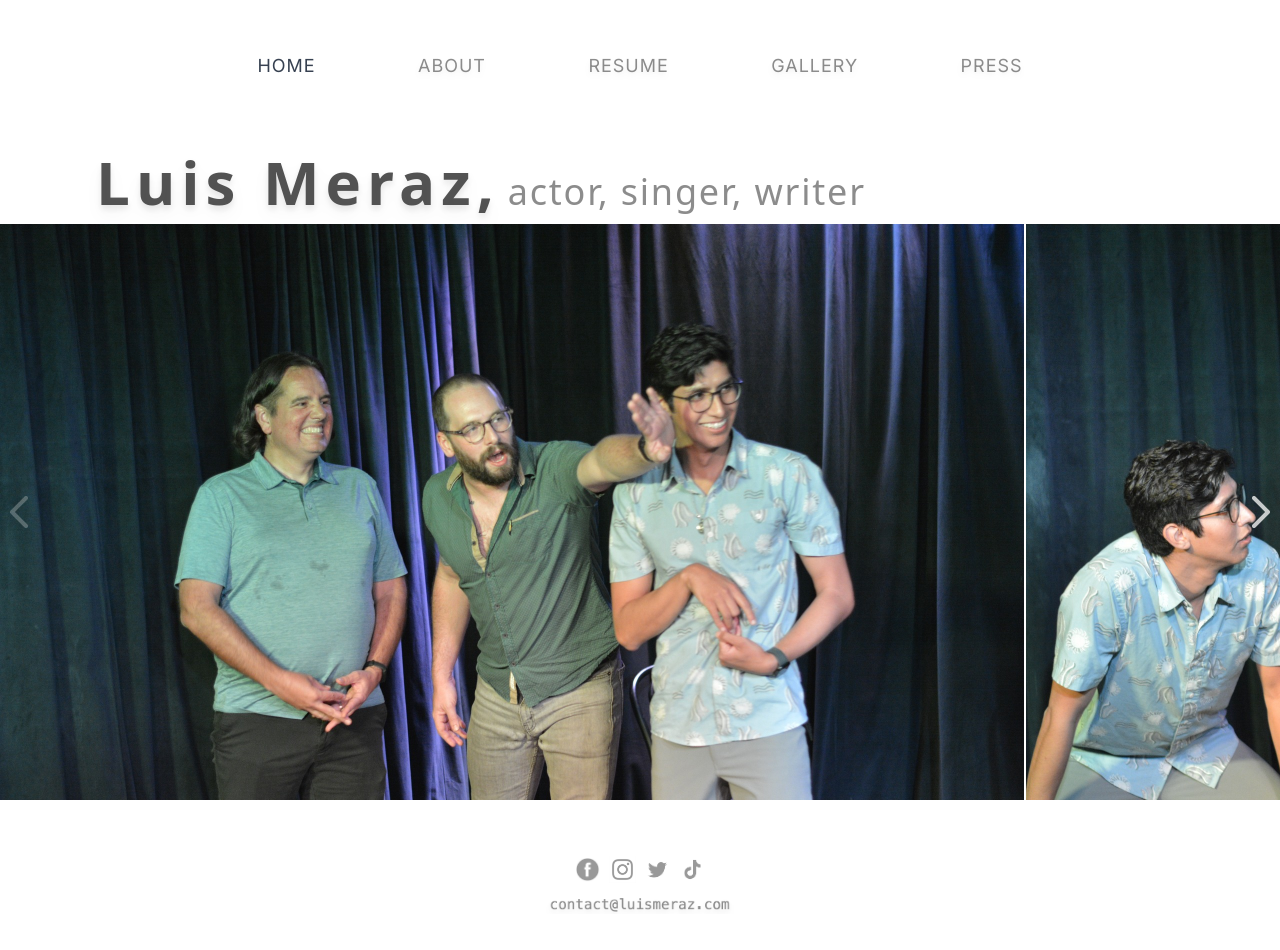
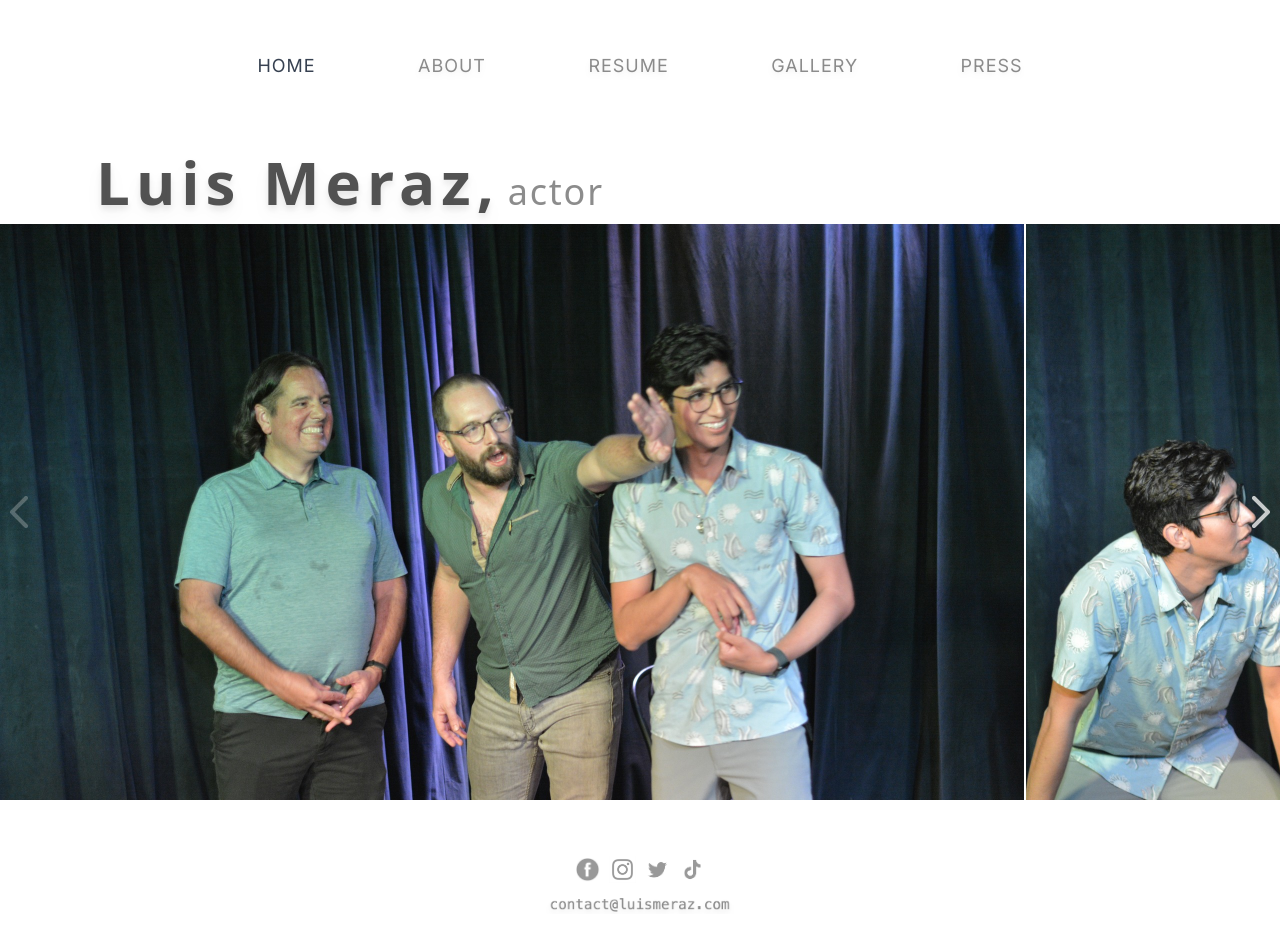
Before and after one commit to juhyeh/actor-website, a Next.js app: page / in a window 1280 px wide. Shown: the top 950 px of the page. Built offline with nearby package versions, Linux system fonts and the light colour scheme.

Commit message:
update actor title

```diff
--- a/app/layout.js
+++ b/app/layout.js
@@ -6,7 +6,7 @@ import Header from "/components/Header";
 const inter = Inter({ subsets: ["latin"] });
 
 export const metadata = {
-  title: "Luis Meraz - Actor, Singer, Writer",
+  title: "Luis Meraz - Actor",
   description: "Discover artist Luis Meraz",
 };
 
--- a/app/page.js
+++ b/app/page.js
@@ -9,7 +9,7 @@ const Home = () => {
           Luis Meraz,
         </p>
         <p className="text-neutral-700/60 text-2xl md:text-4xl pl-2 font-sans tracking-wider pb-3 actor">
-          actor, singer, writer
+          actor
         </p>
       </heading>
       <div className="container">
--- a/package.json
+++ b/package.json
@@ -1,5 +1,5 @@
 {
-  "name": "grace-hwoang-actor",
+  "name": "luis-meraz-actor",
   "version": "0.1.0",
   "private": true,
   "scripts": {
```
Also changed, not shown: 1 other file (tests, documents, lock files or other folders).
